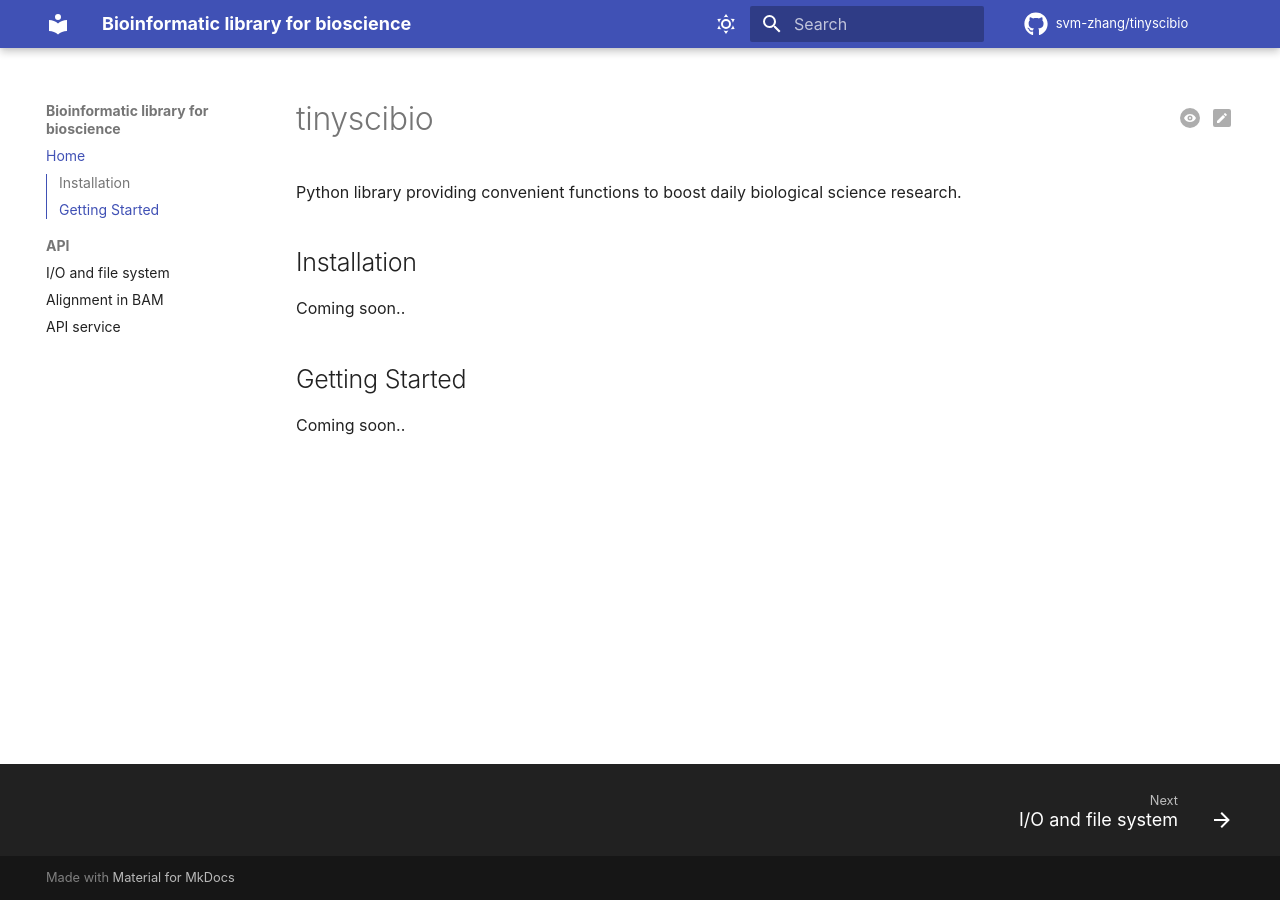
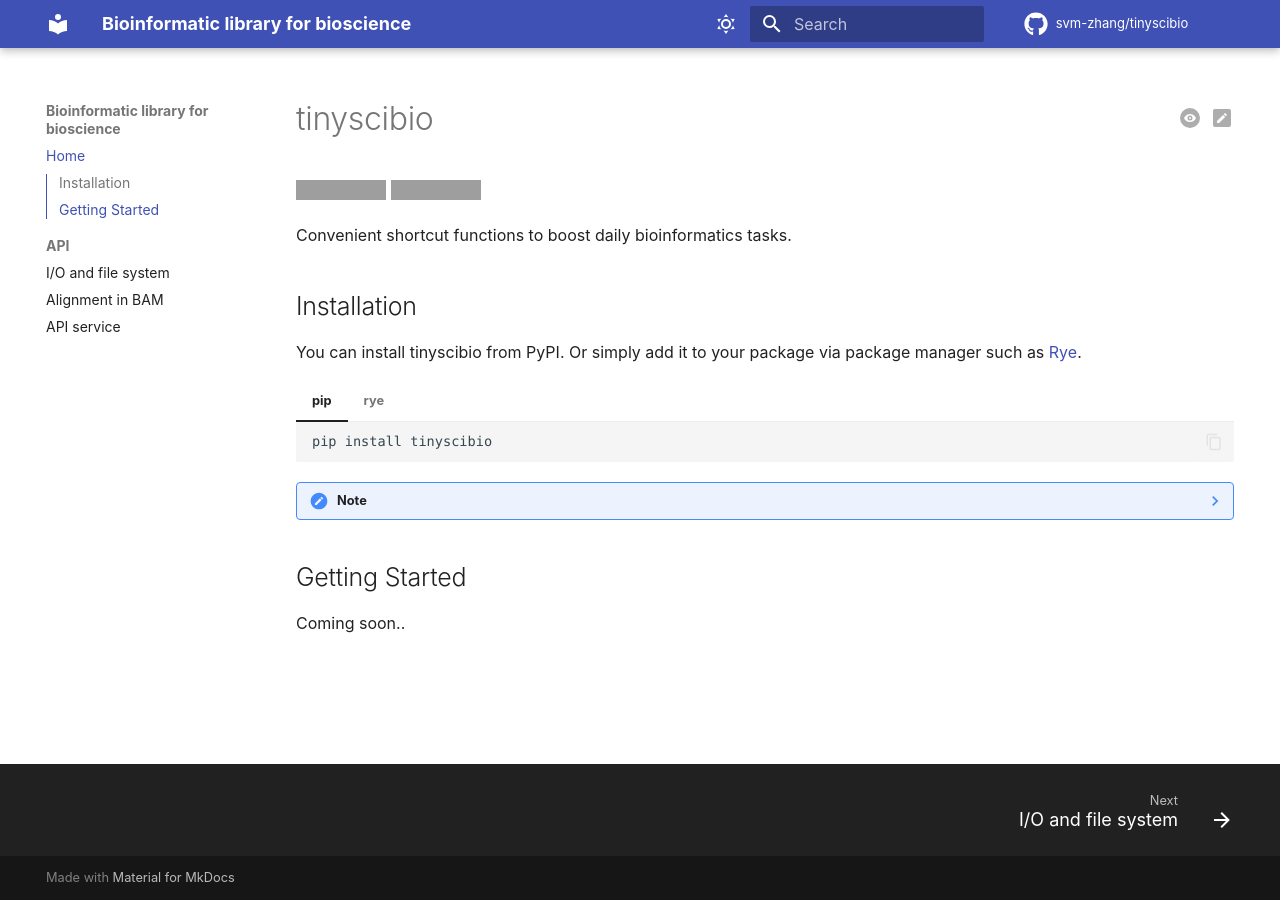
Before and after one commit to svm-zhang/tinyscibio, an MkDocs documentation site: the page built from docs/index.md, in a window 1280 px wide. Built offline with MkDocs 1.6.1 and Material for MkDocs 9.7.7, drawn with Linux system fonts in a browser that asks for light colours; comment, search, counter and statistics services are not loaded; grey boxes are pictures that could not be loaded.

Commit message:
Added Installation and badges

````diff
--- a/docs/index.md
+++ b/docs/index.md
@@ -1,11 +1,34 @@
 # tinyscibio
 
-Python library providing convenient functions to boost daily biological
-science research.
+[![PyPI version](https://img.shields.io/pypi/v/tinyscibio)](https://pypi.org/project/tinyscibio/)
+![Python versions](https://img.shields.io/pypi/pyversions/tinyscibio)
+
+Convenient shortcut functions to boost daily bioinformatics tasks.
 
 ## Installation
 
-Coming soon..
+You can install tinyscibio from PyPI. Or simply add it to your package
+via package manager such as [Rye](https://rye.astral.sh/).
+
+=== "pip"
+
+    ```bash
+    pip install tinyscibio
+    ```
+
+=== "rye"
+
+    ```bash
+    rye add tinyscibio
+    rye sync
+    ```
+
+??? note
+
+    tinyscibio works with CPython implementation of version 3.9, 3.10, 3.11,
+    3.12.
+
+    It has been tested and built on Linux and MacOS.
 
 ## Getting Started
 
````
